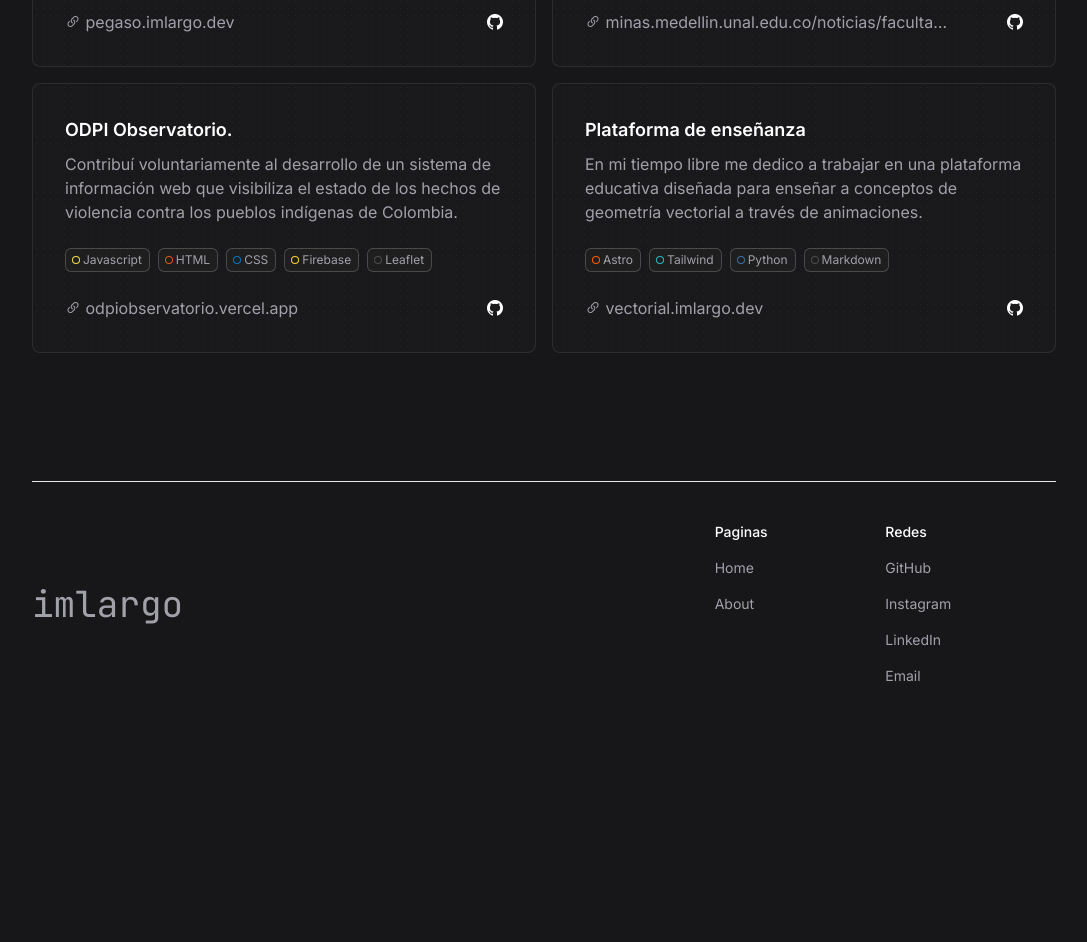
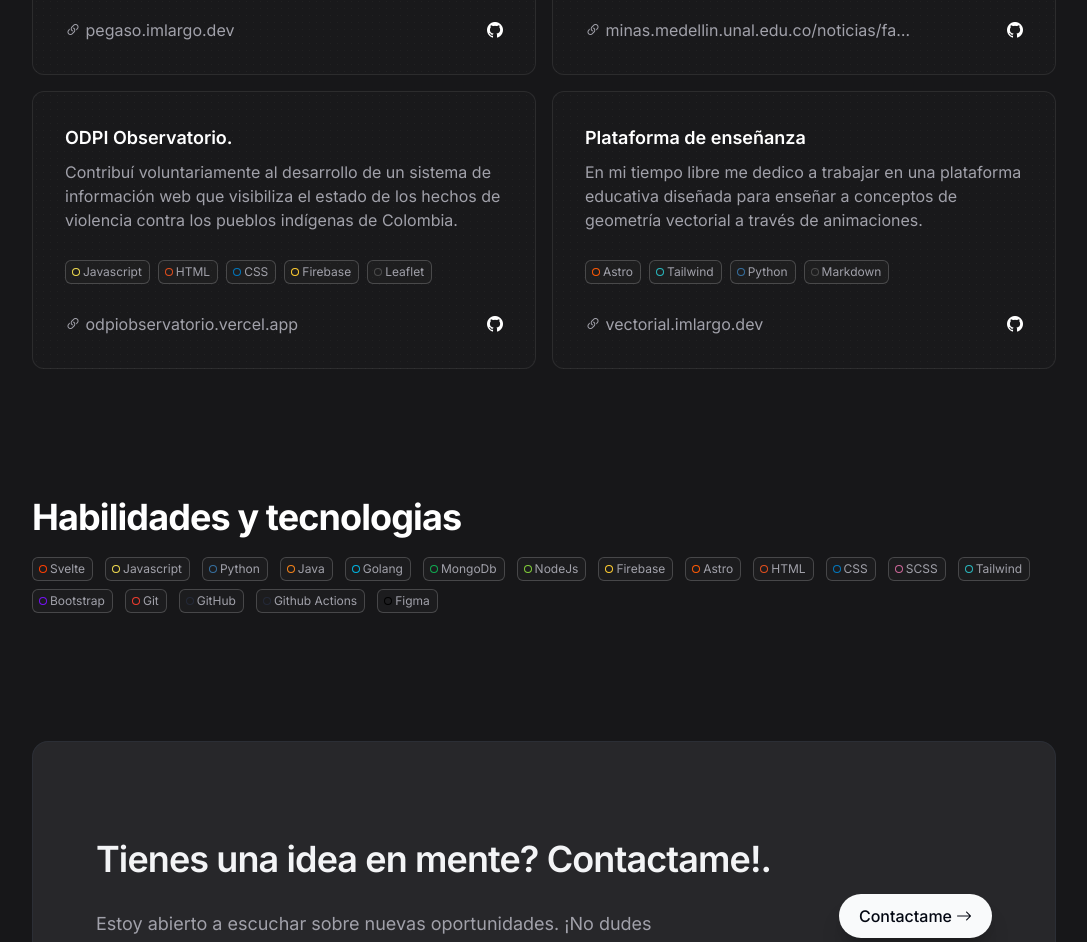
Before and after one commit to imlargo/portfolio, a SvelteKit app: page / in a window 1280 px wide. Shown: the part 2240-3182 px from the top of the page, without its empty margins (96-1183 px from the left). Before the commit the page ends 2966 px from the top, so only its background shows below. Built offline with nearby package versions, Linux system fonts and the light colour scheme.

Commit message:
overall work: UI

```diff
--- /dev/null
+++ b/src/lib/components/UI/Cta.svelte
@@ -0,0 +1,22 @@
+<div class="bg-zinc-800 ring-1 ring-inset ring-gray-700/30 px-8 lg:px-16 py-16 md:py-24 rounded-2xl relative overflow-hidden">
+	<div class="absolute inset-0"></div>
+	<div class="relative flex flex-col gap-10 md:flex-row items-center justify-between">
+		<div class="flex flex-col">
+			<h2 class="font-semibold tracking-tight text-gray-100 text-4xl leading-tight">
+				Tienes una idea en mente? Contactame!.
+			</h2>
+            <p class="mt-7 md:text-lg leading-relaxed  text-zinc-400 max-w-xl">
+                Estoy abierto a escuchar sobre nuevas oportunidades. ¡No dudes en contactarme si tienes alguna pregunta o simplemente quieres saludar!
+            </p>
+		</div>
+		<div class="md:mt-0 w-full md:w-auto flex-shrink-0">
+			<a
+				class="inline-flex items-center gap-1 group/button rounded-full hover:scale-105 focus:outline-none transition ring-offset-gray-900 bg-gray-50 text-gray-950 shadow-xl shadow-black/20 hover:bg-gray-300 focus:ring-1 ring-gray-300 focus:ring-offset-2 text-base font-medium px-5 py-2.5 w-full md:w-auto justify-center"
+				href="/"
+			>
+				<span>Contactame</span>
+				<i class="bi bi-arrow-right"></i>
+			</a>
+		</div>
+	</div>
+</div>
--- a/src/lib/components/UI/Items/ProyectCard.svelte
+++ b/src/lib/components/UI/Items/ProyectCard.svelte
@@ -3,26 +3,24 @@
 	import Skill from '$lib/components/UI/Items/Skill.svelte';
 </script>
 
-<div class="container project-card px-8 py-8 rounded-lg">
-	<a
-		class="font-semibold text-lg hover:underline hover:decoration-dotted hover:underline-offset-4 hover:decoration-zinc-500"
-		href={link} target="_blank">{title}</a
-	>
+<div class="container project-card px-8 py-8 rounded-xl">
 
-	<p class="text-base text-pretty text-zinc-400 mt-2 mb-6">
+	<h5 class="font-semibold text-lg">{title}</h5>
+
+	<p class="text-base text-pretty text-zinc-400 mt-2">
 		{@render children()}
 	</p>
 
-	<div class="flex gap-2 flex-wrap">
+	<div class="flex gap-2 flex-wrap my-7">
 		{#each stack.split(',') as item}
 			<Skill icon={item.trim()} />
 		{/each}
 	</div>
 
-	<div class="flex justify-between mt-6">
-		<a class="truncate text-zinc-400 w-5/6" href={link} target="_blank">
+	<div class="flex justify-between">
+		<a class="truncate text-zinc-400 w-9/12 " href={link} target="_blank">
 			<i class="bi bi-link-45deg"></i>
-			<span>{link.replace('https://', '')}</span>
+			<span class="hover:underline hover:decoration-dotted hover:underline-offset-4 hover:decoration-zinc-400">{link.replace('https://', '')}</span>
 		</a>
 
 		{#if repo}
@@ -35,9 +33,17 @@
 
 <style lang="scss">
 	.project-card {
-		transition: all 0.5s ease;
+		transition: all 0.3s ease;
 		border: 1px rgba(121, 121, 121, 0.2) solid;
-		background: rgb(255, 255, 255, 0.01) radial-gradient(rgb(255, 255, 255, 0.05) 10%, transparent 1%);
+		background: rgb(255, 255, 255, 0.01)
+			radial-gradient(rgb(255, 255, 255, 0.03) 10%, transparent 1%);
 		background-size: 7px 7px;
+
+		&:hover {
+			border: 1px rgba(121, 121, 121, 0.5) solid;
+			background: rgb(255, 255, 255, 0.05)
+				radial-gradient(rgb(255, 255, 255, 0.03) 10%, transparent 1%);
+			background-size: 7px 7px;
+		}
 	}
 </style>
--- /dev/null
+++ b/src/lib/components/UI/SkillCarrousel.svelte
@@ -0,0 +1,16 @@
+<script>
+    const string = "Svelte, Javascript, Python, Java, Golang, MongoDb, NodeJs, Firebase, Astro, HTML, CSS, SCSS, Tailwind, Bootstrap, Git, GitHub, Github Actions, Figma";
+    const skills = string.split(',').map(item => item.trim());
+
+
+	import Skill from '$lib/components/UI/Items/Skill.svelte';
+</script>
+
+
+<div>
+    <div class="flex flex-wrap gap-x-3 gap-y-2">
+        {#each skills as item}
+            <Skill icon={item} />
+        {/each}
+    </div>
+</div>
--- a/src/routes/+page.svelte
+++ b/src/routes/+page.svelte
@@ -2,9 +2,11 @@
 	import ProyectCard from '$src/lib/components/UI/Items/ProyectCard.svelte';
 	import ExperienceCard from '$src/lib/components/UI/Items/Experience.svelte';
 	import EducationItem from '$src/lib/components/UI/Items/Education.svelte';
-	import Skill from '$src/lib/components/UI/Items/Skill.svelte';
 	import Blob from '$src/lib/components/UI/Blob.svelte';
 	import Container from '$src/lib/components/UI/Container.svelte';
+	import SkillCarrousel from '$src/lib/components/UI/SkillCarrousel.svelte';
+	import Cta from '$src/lib/components/UI/Cta.svelte';
+
 </script>
 
 <svelte:head>
@@ -39,14 +41,15 @@
 	<Container>
 		<section class="grid grid-cols-3">
 			<div class="col-span-2">
-				<span class="font-mono tracking-tight text-zinc-400">Software Developer, UI/UX Designer.</span
+				<span class="font-mono tracking-tight text-zinc-400"
+					>Software Developer, UI/UX Designer.</span
 				>
 				<h1 class="text-7xl font-bold mt-2">Hi, <span class="subrayado">imlargo</span>!</h1>
 
 				<p class="mt-7 text-base text-pretty text-zinc-100 leading-relaxed">
 					Experiencia en frontend, backend, web scraping y automatización. Enfocado en el desarrollo
-					web. Entre mis logros destaca la creación de proyectos personales que han tenido un impacto
-					positivo significativo en la comunidad universitaria.
+					web. Entre mis logros destaca la creación de proyectos personales que han tenido un
+					impacto positivo significativo en la comunidad universitaria.
 				</p>
 
 				<div class="flex items-center gap-7 mt-7">
@@ -57,7 +60,9 @@
 						<span>Ver Curriculum</span>
 					</a>
 
-					<div class="inline-block self-stretch w-px min-h-[1em] h-3/4 my-auto bg-neutral-200"></div>
+					<div
+						class="inline-block self-stretch w-px min-h-[1em] h-3/4 my-auto bg-neutral-200"
+					></div>
 
 					<a href="https://github.com/imlargo">
 						<i class="bi bi-github"></i>
@@ -79,8 +84,6 @@
 		</section>
 	</Container>
 </div>
-
-
 
 <Container>
 	<section id="experiencia" class="">
@@ -216,6 +219,20 @@
 	</section>
 </Container>
 
+<Container>
+	<div class="pb-32">
+		<h3 class="text-4xl tracking-tight font-bold mb-5">Habilidades y tecnologias</h3>
+
+		<SkillCarrousel />
+	</div>
+</Container>
+
+<Container>
+	<section class="mb-32">
+		<Cta />
+	</section>
+</Container>
+
 <!--
 <section class="py-20" id="habilidades">
 	<h3 class="text-4xl tracking-tight font-bold text-slate-800 mb-5">Habilidades y tecnologias</h3>
@@ -235,6 +252,7 @@
 -->
 
 <style lang="scss">
+
 	.experience-list {
 		display: flex;
 		position: relative;
--- a/src/routes/about/+page.svelte
+++ b/src/routes/about/+page.svelte
@@ -1,5 +1,6 @@
 <script>
 	import Container from '$src/lib/components/UI/Container.svelte';
+	import Cta from '$src/lib/components/UI/Cta.svelte';
 </script>
 
 <svelte:head>
@@ -91,6 +92,10 @@
 				</div>
 			</section>
 		</main>
+
+		<section class="mt-5">
+			<Cta />
+		</section>
 	</Container>
 </section>
 
```
